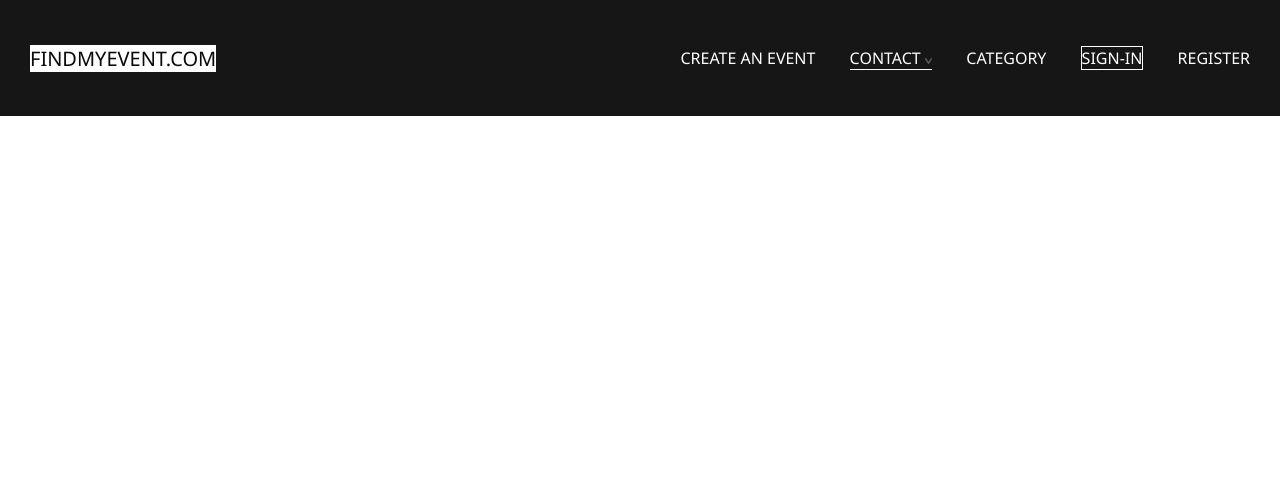
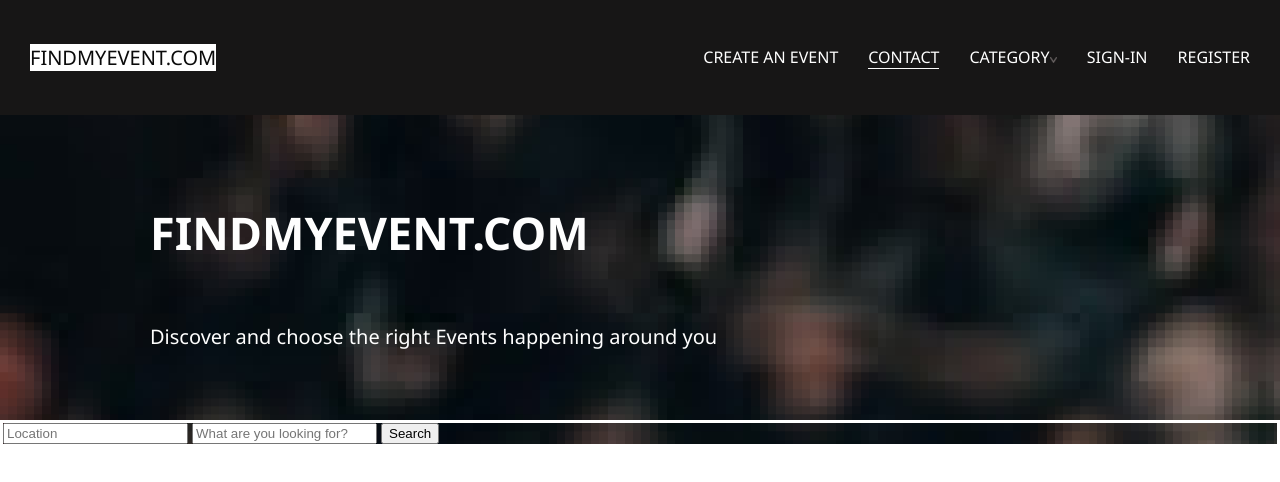
Before and after one commit to ibroraheem/findmyevent, a plain HTML site: page index.html in a window 1280 px wide. Drawn offline with Linux system fonts and the light colour scheme.

Commit message:
Complete Nav Bar

```diff
--- a/css/homestyle.css
+++ b/css/homestyle.css
@@ -25,6 +25,10 @@ a {
     margin-right: 30px;
 }
 
+ul {
+    display: flex;
+}
+
 li {
     display: inline-block;
     margin-left: 30px;
@@ -49,7 +53,26 @@ li {
     opacity: 1;
 }
 
-.contact:hover {}
+.drop:hover .drp {
+    color: black;
+    text-decoration: none;
+    display: block;
+    padding: 20px;
+    margin-top: 10px;
+}
+
+.drp {
+    position: absolute;
+    margin-top: 10px;
+    background: white;
+    color: black;
+    padding: 20px;
+    display: none;
+}
+
+.lis {
+    display: block;
+}
 
 .arrow {
     background: transparent 0% 0% no-repeat padding-box;
@@ -58,6 +81,35 @@ li {
     height: 5.6px;
 }
 
-.sign {
-    border: 1px solid white;
+.search {
+    background: transparent url('../images/photo-1544531586-fde5298cdd40@2x.png') 0% 0% no-repeat padding-box;
+    opacity: 1;
 }
+
+.tit {
+    display: grid;
+    align-items: center;
+    font-family: 'Segoe UI', Tahoma, Geneva, Verdana, sans-serif;
+    text-align: left;
+    letter-spacing: 0px;
+    color: #FEFEFE;
+    opacity: 1;
+    padding: 50px 100px 50px 150px;
+}
+
+.h1 {
+    font-weight: bold;
+    font-size: 30px;
+    justify-content: center;
+}
+
+.p {
+    padding-top: 2px;
+    justify-content: center;
+    font-weight: light;
+    font-size: 20px;
+}
+
+.form_field {
+    border: 3px solid white;
+}
--- a/index.html
+++ b/index.html
@@ -22,14 +22,38 @@
             <nav class="nav" id="nav">
                 <ul>
                     <li class="create" id="create"><a href="create.html">CREATE AN EVENT</a></li>
-                    <li class="contact" id="contact"><a href="contact.html">CONTACT <img src="images/chevron-small-left.png" alt="" class="arrow" id="arrow"></a></li>
-                    <li class="category" id="category"><a href="category.html">CATEGORY</a></li>
+                    <li class="contact" id="contact"><a href="contact.html">CONTACT </a></li>
+                    <div class="drop">
+                        <li class="category" id="category"><a href="category.html">CATEGORY<img src="images/chevron-small-left.png" alt="" class="arrow" id="arrow"></a></li>
+                        <div class="drp" id="drp">
+                            <li class="lis"> <a href="#">Link 1</a></li>
+                            <li class="lis"> <a href="#">Link 2</a></li>
+                            <li class="lis"><a href="#">Link 3</a></li>
+                        </div>
+                    </div>
                     <li class="sign" id="sign"><a href="sigin.html">SIGN-IN</a></li>
                     <li class="register" id="register"><a href="register.html">REGISTER</a></li>
                 </ul>
             </nav>
         </div>
     </section>
+    <section class="search" id="search">
+        <div class="tit" id="tit">
+            <div class="h1" id="h1">
+                <h1>FINDMYEVENT.COM</h1>
+            </div>
+            <div class="p" id="p">
+                <p>Discover and choose the right Events happening around you</p>
+            </div>
+        </div>
+        <div class="form_field" id="form_field">
+            <form action="">
+                <input type="text" name="location" id="location" placeholder="Location">
+                <input type="text" name="event" id="event" placeholder="What are you looking for?">
+                <input type="submit" value="Search">
+            </form>
+        </div>
+    </section>
 </body>
 
 </html>
```
